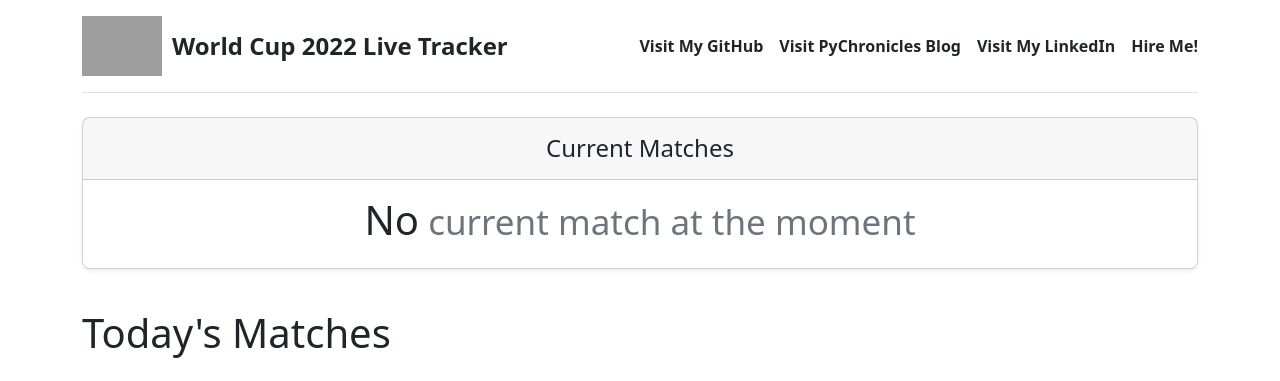
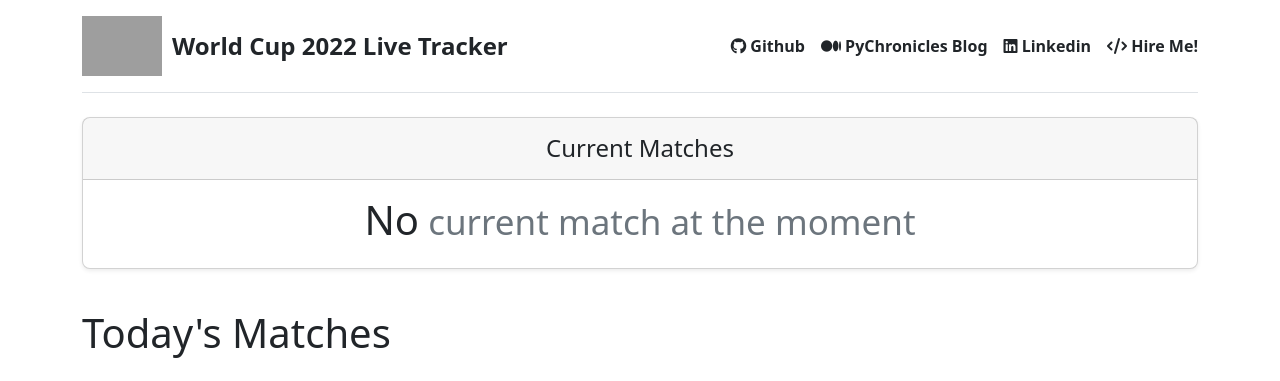
Before and after one commit to kaissb/worldcup-fastapi-2022, a FastAPI app: page / in a window 1280 px wide. Shown: the top 381 px of the page. Run offline with FastAPI, Linux system fonts and the light colour scheme; data that the repository does not hold is empty; grey boxes are pictures that could not be loaded.

Commit message:
Update index.html

```diff
--- a/templates/index.html
+++ b/templates/index.html
@@ -10,7 +10,7 @@
     <title>World Cup 2022 Tracker</title>
 
     <link rel="stylesheet" href="https://cdn.jsdelivr.net/npm/bootstrap@5.2.2/dist/css/bootstrap.min.css" integrity="sha384-Zenh87qX5JnK2Jl0vWa8Ck2rdkQ2Bzep5IDxbcnCeuOxjzrPF/et3URy9Bv1WTRi" crossorigin="anonymous">
-
+    <link rel="stylesheet" href="https://cdnjs.cloudflare.com/ajax/libs/font-awesome/6.2.1/css/all.min.css" integrity="sha512-MV7K8+y+gLIBoVD59lQIYicR65iaqukzvf/nwasF0nqhPay5w/9lJmVM2hMDcnK1OnMGCdVK+iQrJ7lzPJQd1w==" crossorigin="anonymous" referrerpolicy="no-referrer" />
     <meta name="theme-color" content="#712cf9">
 
 
@@ -113,10 +113,10 @@
       </a>
 
       <nav class="d-inline-flex mt-2 mt-md-0 ms-md-auto">
-        <a class="me-3 py-2 text-dark text-decoration-none" href="https://github.com/kaissb/">Visit My GitHub</a>
-        <a class="me-3 py-2 text-dark text-decoration-none" href="https://pychronicles.medium.com/">Visit PyChronicles Blog</a>
-        <a class="me-3 py-2 text-dark text-decoration-none" href="https://linkedin.com/in/kaissbouali">Visit My LinkedIn</a>
-        <a class="py-2 text-dark text-decoration-none" href="https://business.fiverr.com/kbouali">Hire Me!</a>
+        <a class="me-3 py-2 text-dark text-decoration-none" href="https://github.com/kaissb/"><i class="fa-brands fa-github"></i> Github</a>
+        <a class="me-3 py-2 text-dark text-decoration-none" href="https://pychronicles.medium.com/"><i class="fa-brands fa-medium"></i> PyChronicles Blog</a>
+        <a class="me-3 py-2 text-dark text-decoration-none" href="https://linkedin.com/in/kaissbouali"><i class="fa-brands fa-linkedin"></i> Linkedin</a>
+        <a class="py-2 text-dark text-decoration-none" href="https://business.fiverr.com/kbouali"><i class="fa-solid fa-code"></i> Hire Me!</a>
       </nav>
     </div>
   </header>
```
